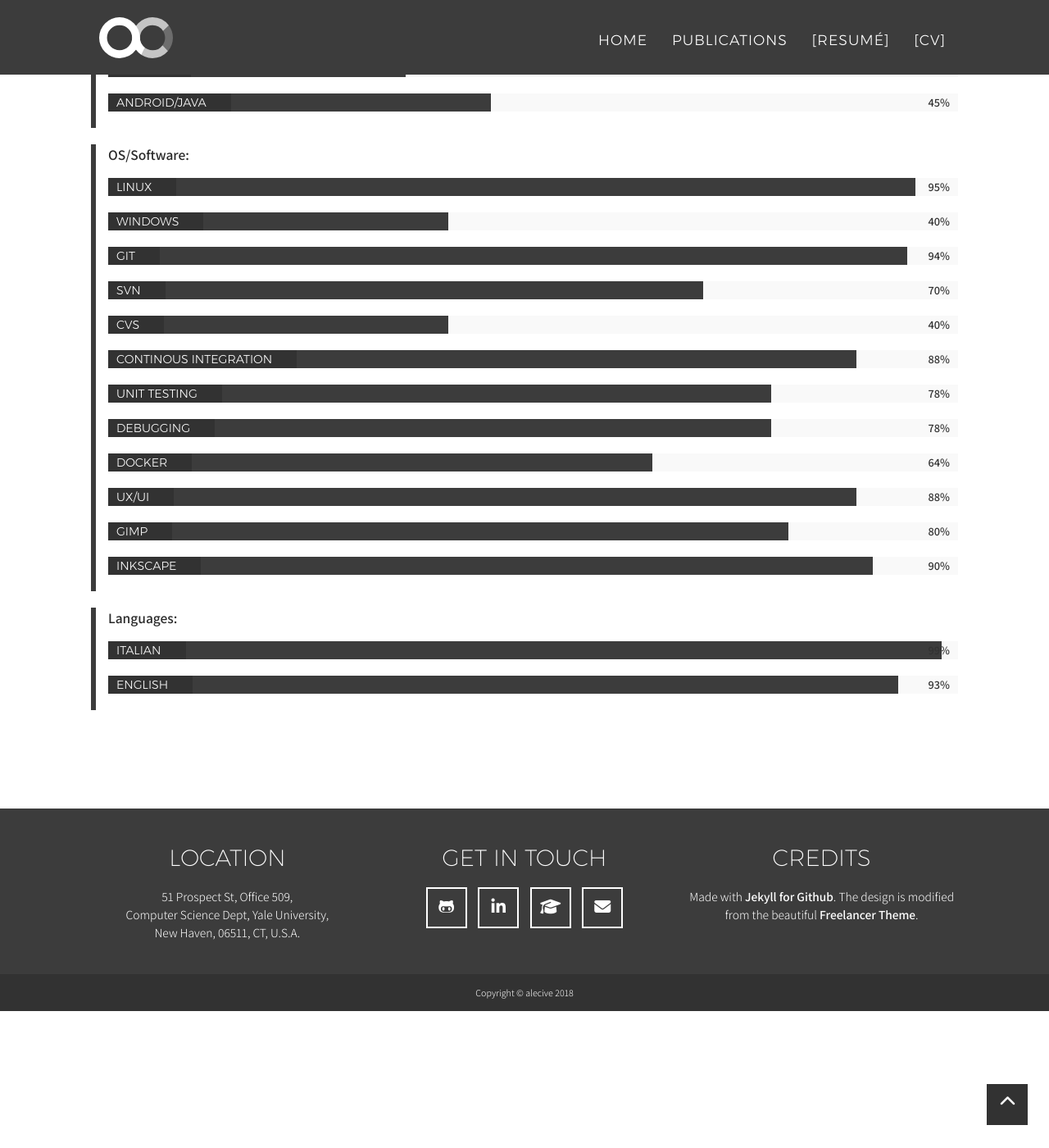
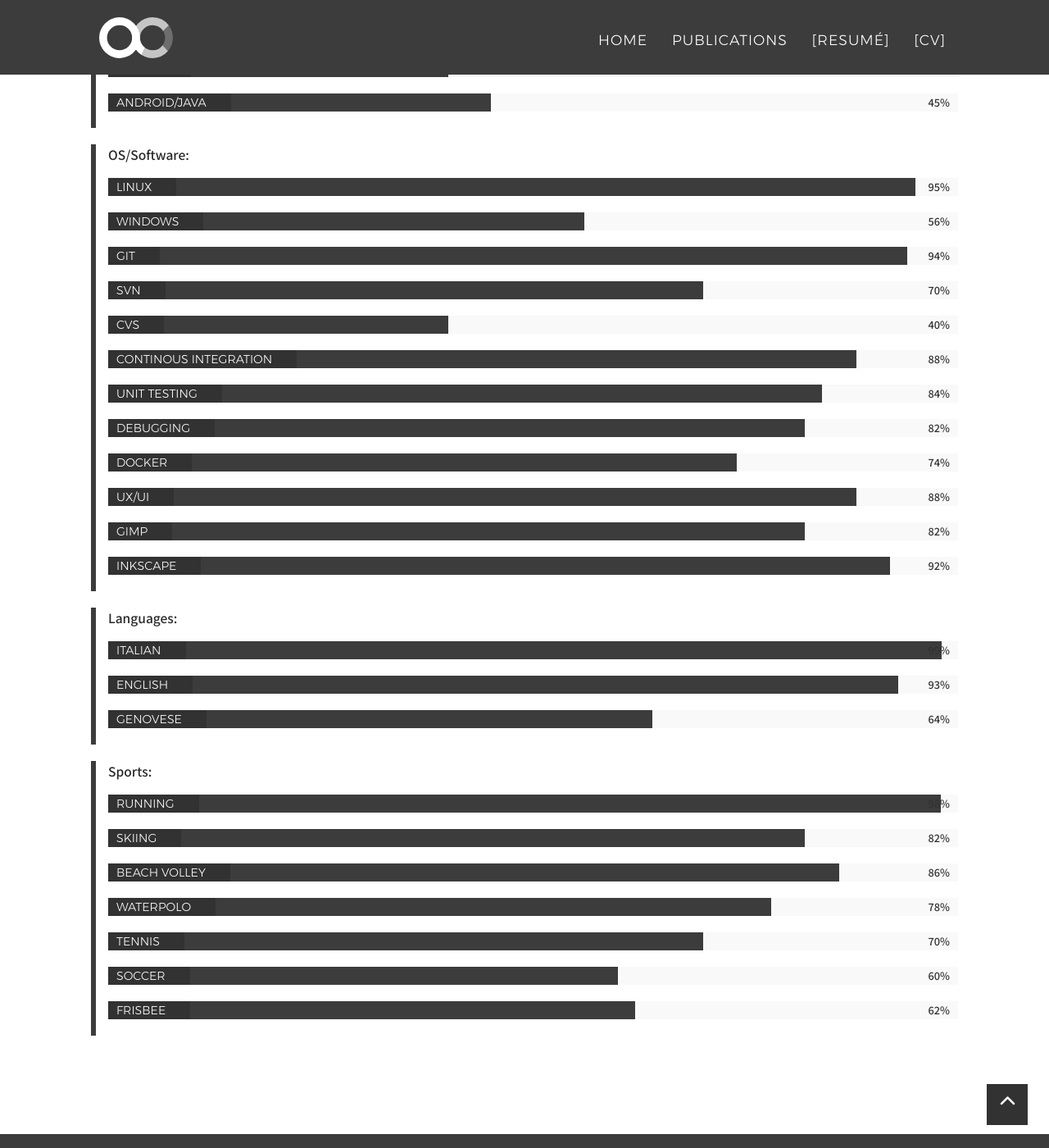
Before and after one commit to alecive/alecive.github.io, a Jekyll site: the page built from _posts/cv/2017-02-08-CV-AlessandroRoncone.md, in a window 1280 px wide and 1400 px high, scrolled down 10473 px. Shown: the whole window at 82% size. Built offline with Jekyll 4.4.1, drawn with Linux system fonts in a browser that asks for light colours; nearby versions of some CDN libraries; some web fonts are replaced; some of the changed text lies outside the part shown.

Commit message:
[cv] Added genovese as a language, plus some sports

```diff
--- a/_data/cv-skills.yml
+++ b/_data/cv-skills.yml
@@ -1,13 +1,13 @@
  - name: Robots & Platforms
    items:
     - name: iCub
-      knowledge: 97
+      knowledge: 98
     - name: YARP
+      knowledge: 94
+    - name: Baxter
+      knowledge: 90
+    - name: ROS
       knowledge: 92
-    - name: Baxter
-      knowledge: 88
-    - name: ROS
-      knowledge: 84
  - name: Robotics & AI
    items:
     - name: Kinematics
@@ -15,9 +15,9 @@
     - name: Non-Linear Optimization
       knowledge: 85
     - name: Decision Making
-      knowledge: 75
+      knowledge: 82
     - name: Planning under uncertainty
-      knowledge: 70
+      knowledge: 78
     - name: 2D/3D Computer Vision
       knowledge: 80
     - name: Calibration
@@ -25,7 +25,7 @@
     - name: Control
       knowledge: 65
     - name: Machine Learning
-      knowledge: 60
+      knowledge: 66
     - name: Tactile Sensing
       knowledge: 85
     - name: Sensor Fusion
@@ -47,9 +47,9 @@
     - name: CSS3 & HTML5
       knowledge: 90
     - name: R
-      knowledge: 30
+      knowledge: 36
     - name: Python
-      knowledge: 35
+      knowledge: 40
     - name: Android/Java
       knowledge: 45
  - name: OS/Software
@@ -57,7 +57,7 @@
     - name: Linux
       knowledge: 95
     - name: Windows
-      knowledge: 40
+      knowledge: 56
     - name: git
       knowledge: 94
     - name: svn
@@ -67,20 +67,38 @@
     - name: Continous Integration
       knowledge: 88
     - name: Unit Testing
-      knowledge: 78
+      knowledge: 84
     - name: Debugging
-      knowledge: 78
+      knowledge: 82
     - name: Docker
-      knowledge: 64
+      knowledge: 74
     - name: UX/UI
       knowledge: 88
     - name: Gimp
-      knowledge: 80
+      knowledge: 82
     - name: Inkscape
-      knowledge: 90
+      knowledge: 92
  - name: Languages
    items:
     - name: Italian
       knowledge: 99
     - name: English
       knowledge: 93
+    - name: Genovese
+      knowledge: 64
+ - name: Sports
+   items:
+    - name: Running
+      knowledge: 98
+    - name: Skiing
+      knowledge: 82
+    - name: Beach volley
+      knowledge: 86
+    - name: Waterpolo
+      knowledge: 78
+    - name: Tennis
+      knowledge: 70
+    - name: Soccer
+      knowledge: 60
+    - name: Frisbee
+      knowledge: 62
```
